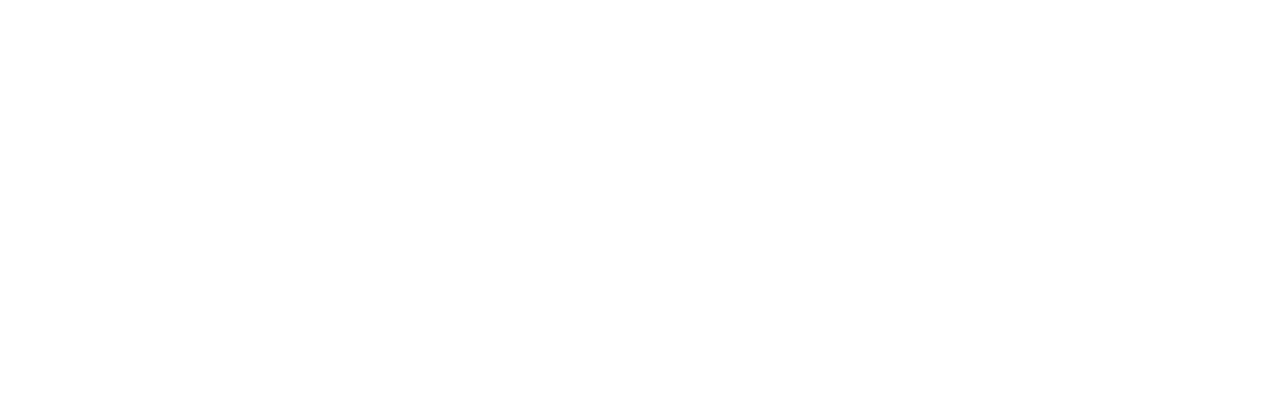
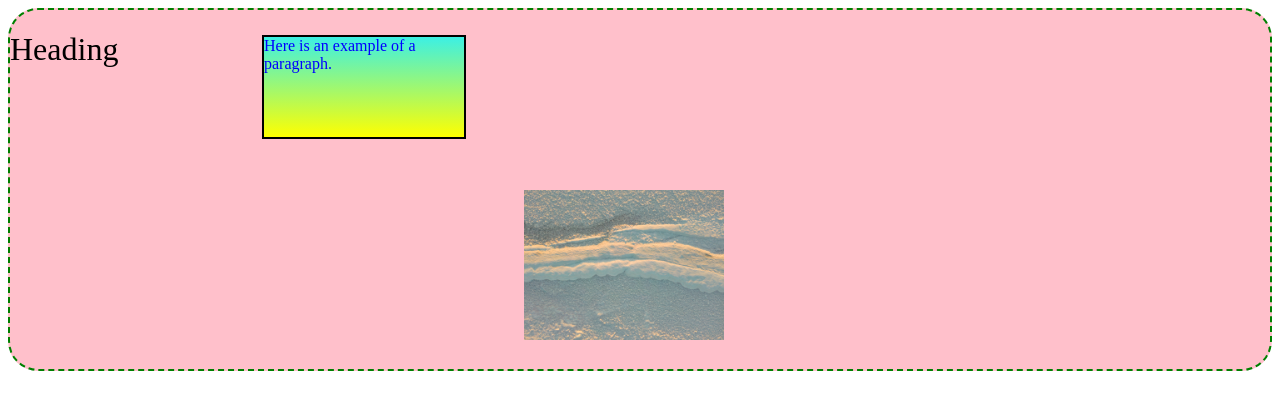
Before and after one commit to bcnorris/cst252, a plain HTML site: page lab2/index.html in a window 1280 px wide. Drawn offline with Linux system fonts and the light colour scheme.

Commit message:
Added comments for each CSS property

```diff
--- a/lab2/css/lab.css
+++ b/lab2/css/lab.css
@@ -0,0 +1,31 @@
+#box {
+    border: 2px dashed green; /* adds a dashed green border with a width of 2px */
+    background-color: pink; /* makes the background pink */
+    border-radius: 30px; /* makes the border rounded*/
+}
+
+#p1 {
+    position: relative; /* The position is relative*/
+    margin: 2% 20%; /* space between the object and the edge of the page */
+    width: 200px; /* The width of the paragraph is 200px*/
+    height: 100px; /*the height of the paragraph is 100px*/
+    border: 2px solid black; /* the border has a width of 2px, solid style, and color black*/
+    color: blue; /*font color is blue */
+
+}
+
+p {
+    background-image: linear-gradient(rgb(60, 240, 228), yellow); /*background gradient */
+}
+h1 {
+    position: absolute;  /*heading scrolls with the page*/
+    font-weight: 200; /*different font weight */
+}
+
+img {
+    width: 200px; /*width of the image*/
+    height: auto; /*height is automatically proportional*/
+    position: relative; /*The image has a postition relative to its normal positition*/
+    left: 10px; /*The image is pushed 10px from the left edge*/
+    margin: 2% 40%; /*The image is set to have a top and bottom margin that is 2% of the page and a left/right margin of 40%*/
+}
--- a/lab2/index.html
+++ b/lab2/index.html
@@ -1,11 +1,17 @@
 <!DOCTYPE html>
 <html>
 <head>
-	<title>Lab X - Subject/Topic</title>
+	<title>Lab 2 - HTML & CSS Refresher</title>
 	<link rel="stylesheet" type="text/css" href="../css/site.css">
 	<link rel="stylesheet" type="text/css" href="css/lab.css">
 </head>
 <body>
+	<div id="box">
+		<h1>Heading</h1>
 
+		<p id="p1">Here is an example of a paragraph.</p>
+
+		<img src="img/Lab2_img.jpg" alt="beach">
+	</div>
 </body>
 </html>
```
Also changed, not shown: lab2/img/Lab2_img.jpg (added).
